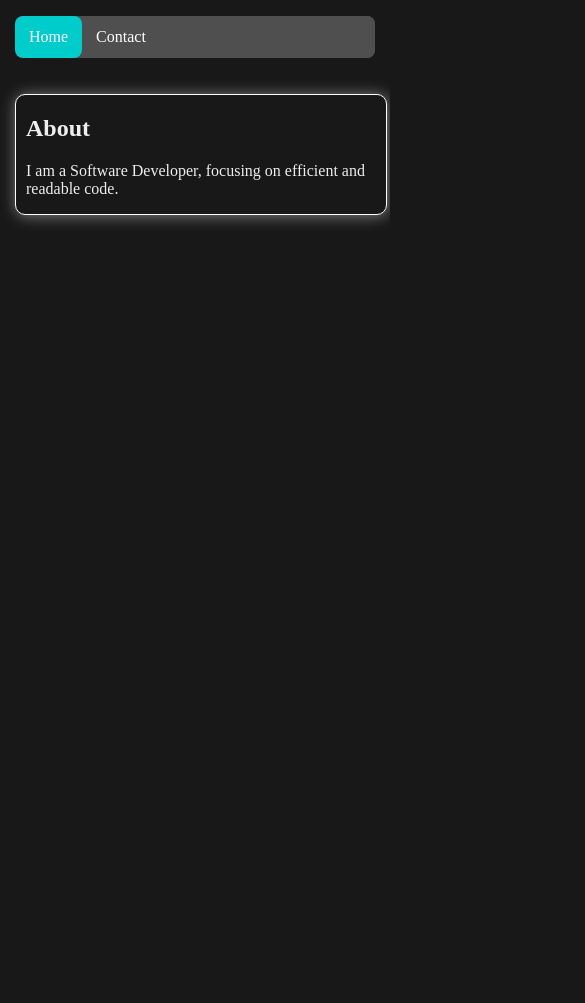
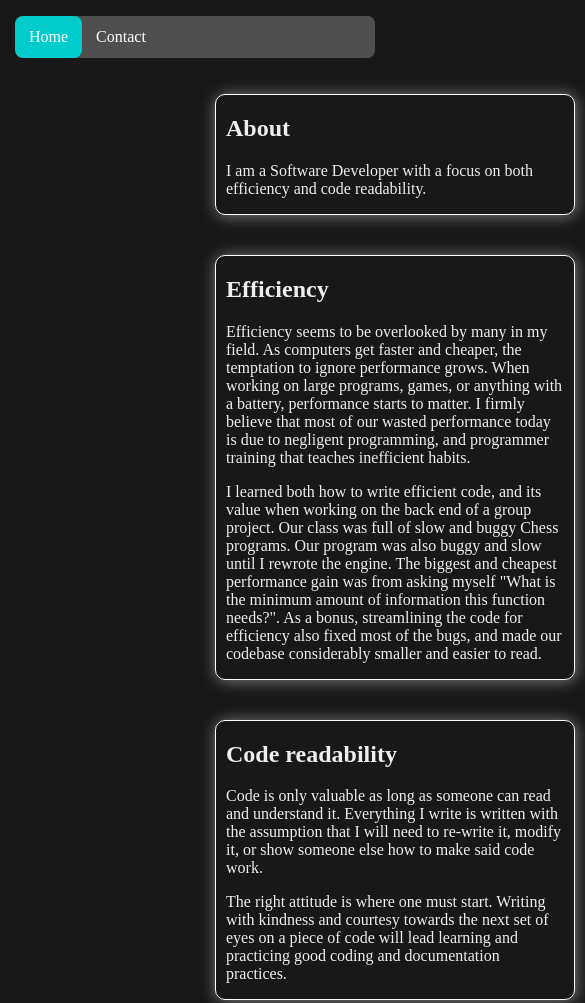
Before and after one commit to neuronmaker/neuronmaker.github.io, a plain HTML site: page index.html in a window 390 px wide. Shown: the top 1003 px of the page, 585 px wide, since content can reach past the window. Before the commit the page ends 844 px from the top, so only its background shows below. Drawn offline with Linux system fonts and the light colour scheme.

Commit message:
More CSS responsive design, and some content.

```diff
--- a/index.html
+++ b/index.html
@@ -15,7 +15,26 @@
 	</div>
 	<div id="content">
 		<div class="contentCard">
-			<h2>About</h2> <p>I am a Software Developer, focusing on efficient and readable code.</p>
+			<h2>About</h2> <p>I am a Software Developer with a focus on both efficiency and code readability.</p>
+		</div>
+		<div class="contentCard">
+			<h2>Efficiency</h2>
+			<p>Efficiency seems to be overlooked by many in my field. As computers get faster and cheaper,
+			the temptation to ignore performance grows. When working on large programs, games, or anything with a
+			battery, performance starts to matter. I firmly believe that most of our wasted performance today is due
+			to negligent programming, and programmer training that teaches inefficient habits.</p>
+			<p>I learned both how to write efficient code, and its value when working on the back end of a group project.
+			Our class was full of slow and buggy Chess programs. Our program was also buggy and slow until I rewrote the
+			engine. The biggest and cheapest performance gain was from asking myself "What is the minimum amount of
+			information this function needs?". As a bonus, streamlining the code for efficiency also fixed most of the
+			bugs, and made our codebase considerably smaller and easier to read.</p>
+		</div>
+		<div class="contentCard">
+			<h2>Code readability</h2>
+			<p>Code is only valuable as long as someone can read and understand it. Everything I write is written with
+			the assumption that I will need to re-write it, modify it, or show someone else how to make said code work.</p>
+			<p>The right attitude is where one must start. Writing with kindness and courtesy towards the next set of eyes
+			on a piece of code will lead learning and practicing good coding and documentation practices.</p>
 		</div>
 	</div>
 	<div id="footer"></div>
--- a/style.css
+++ b/style.css
@@ -11,7 +11,7 @@ a:visited{
 }
 #header{
 	position: sticky;
-	top: 0;
+	top: 10px;
 	left: 0;
 	width: 100%;
 	margin: 0;
@@ -20,7 +20,7 @@ a:visited{
 	display: flex;
 	flex-flow: row wrap;
 	min-height: 100%;
-	margin: 0 200px 0 200px;
+	padding: 0 200px 0 200px;
 	align-content: center;
 }
 .contentCard{
@@ -31,17 +31,30 @@ a:visited{
 	width: max-content;
 	max-width: 600px;
 	min-width: 350px;
-	margin: 20px 20px 20px 20px;
+	margin: 15px 15px 15px 15px;
 	flex: 25%;
 }
-@media (max-width: 1000px){
+/* ditch the margin, keep columns */
+@media (max-width: 1225px){
 	#content{
 		margin: 0 0 0 0;
 		max-width: 100%;
 	}
 	.contentCard{
+	margin: 20px 20px 20px 20px;
+	}
+}
+/* at narrow width */
+@media (max-width: 824px){
+	#content{
+		margin: 0 0 0 0;
+		width: 100%;
+	}
+	.contentCard{
 		margin: 20px 15px 20px 15px;
-		max-width: 100%;
+		width: 100%;
+		max-width: 824px;
+		min-width: 0;
 		flex: 100%;
 	}
 }
```
Also changed, not shown: contact.html (+3 -3 lines).
